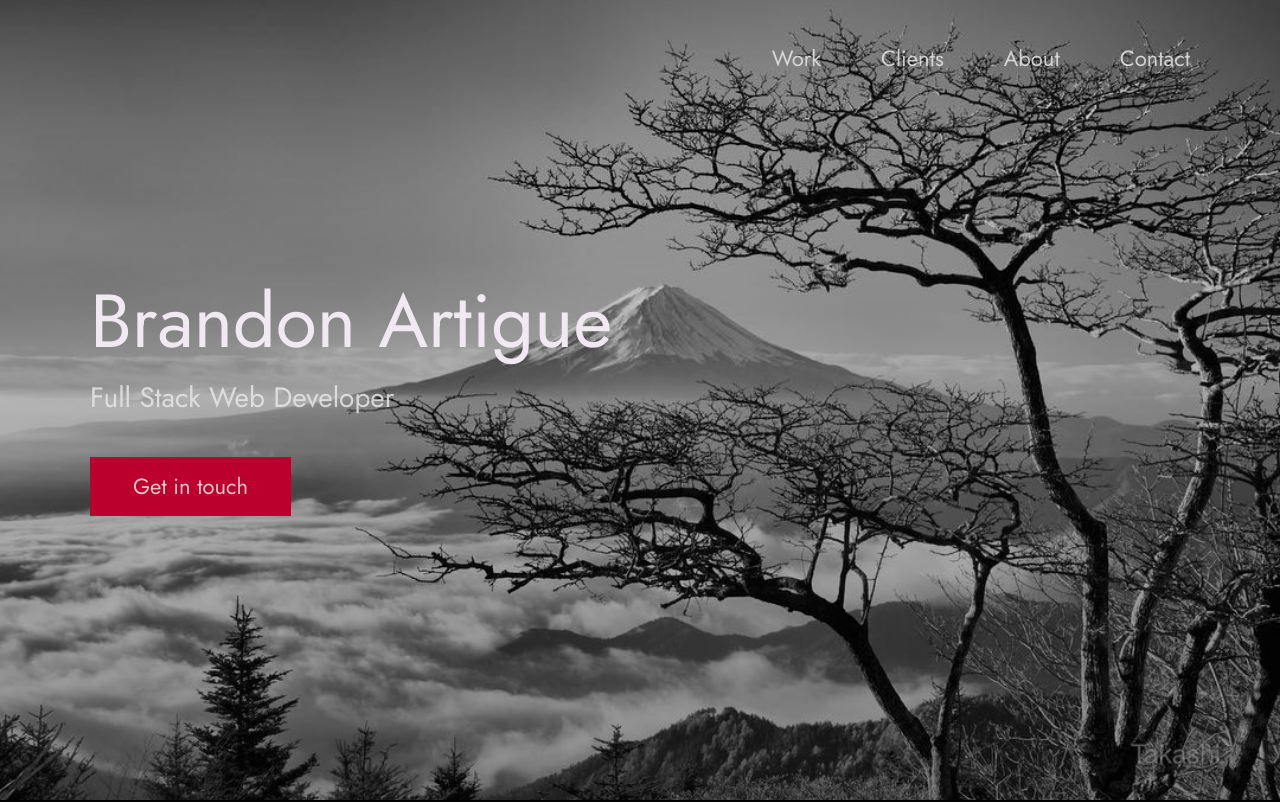
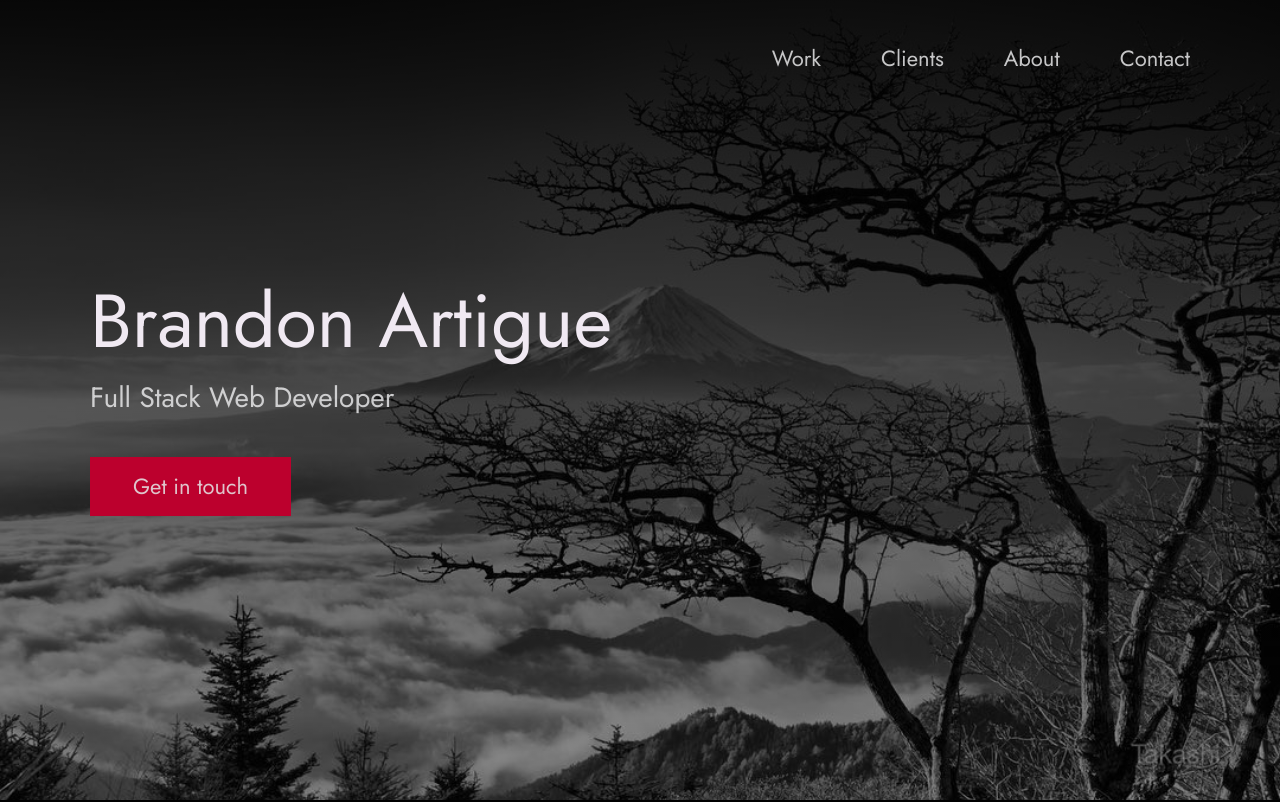
Before and after one commit to bartigue87/personal-portfolio, a plain HTML site: page index.html in a window 1280 px wide. Shown: the top 802 px of the page. Drawn offline with Linux system fonts and the light colour scheme.

Commit message:
opacity change

```diff
--- a/index.css
+++ b/index.css
@@ -403,7 +403,7 @@ body:not(.user-is-tabbing) a:focus {
 /* --------------------------------------- */
 
 .header {
-  background: linear-gradient(rgba(0, 0, 0, 0.1), rgba(0, 0, 0, 0.4)),
+  background: linear-gradient(rgba(0, 0, 0, 0.9), rgba(0, 0, 0, 0.4)),
     url("./images/header.png");
   height: 100vh;
   background-size: cover;
```
